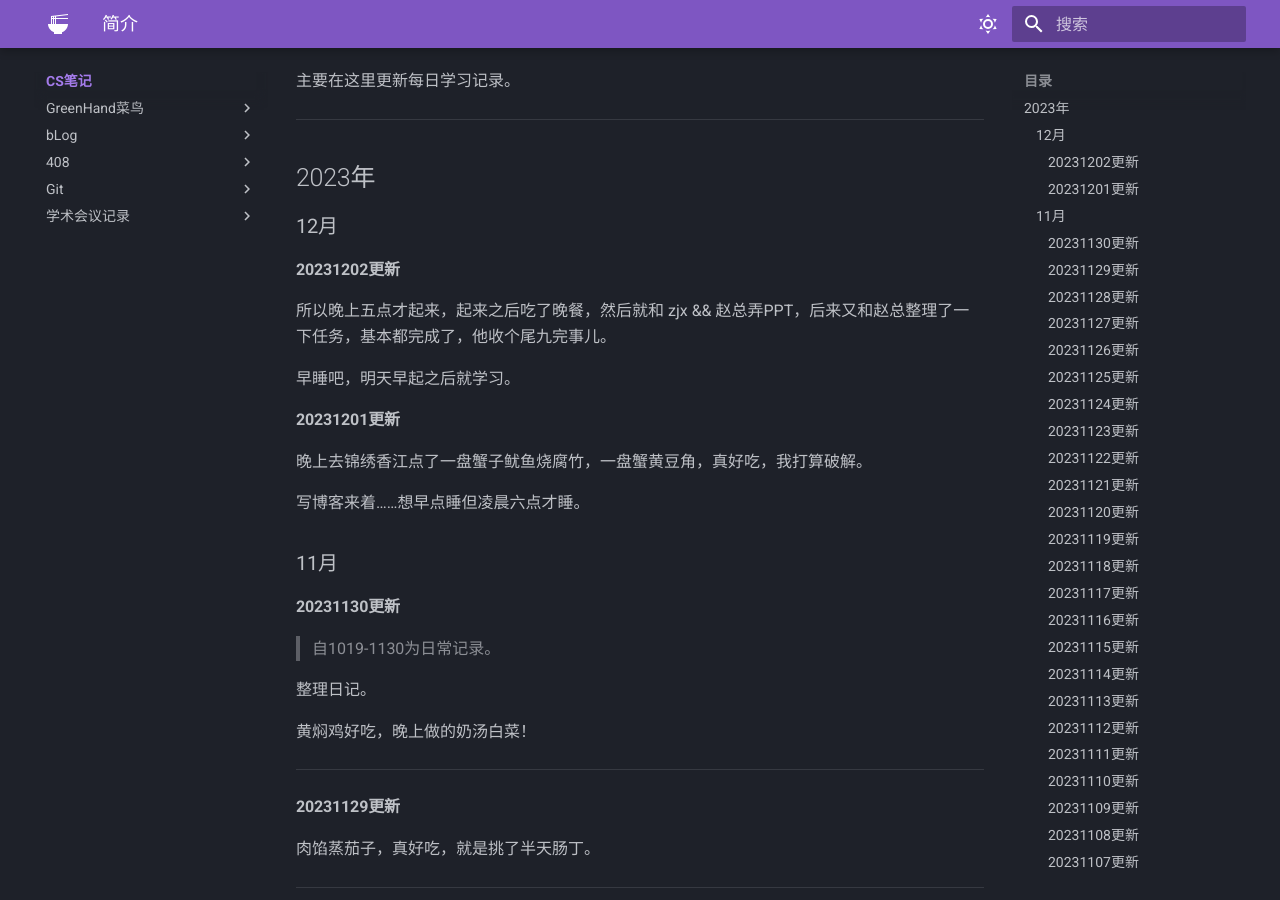
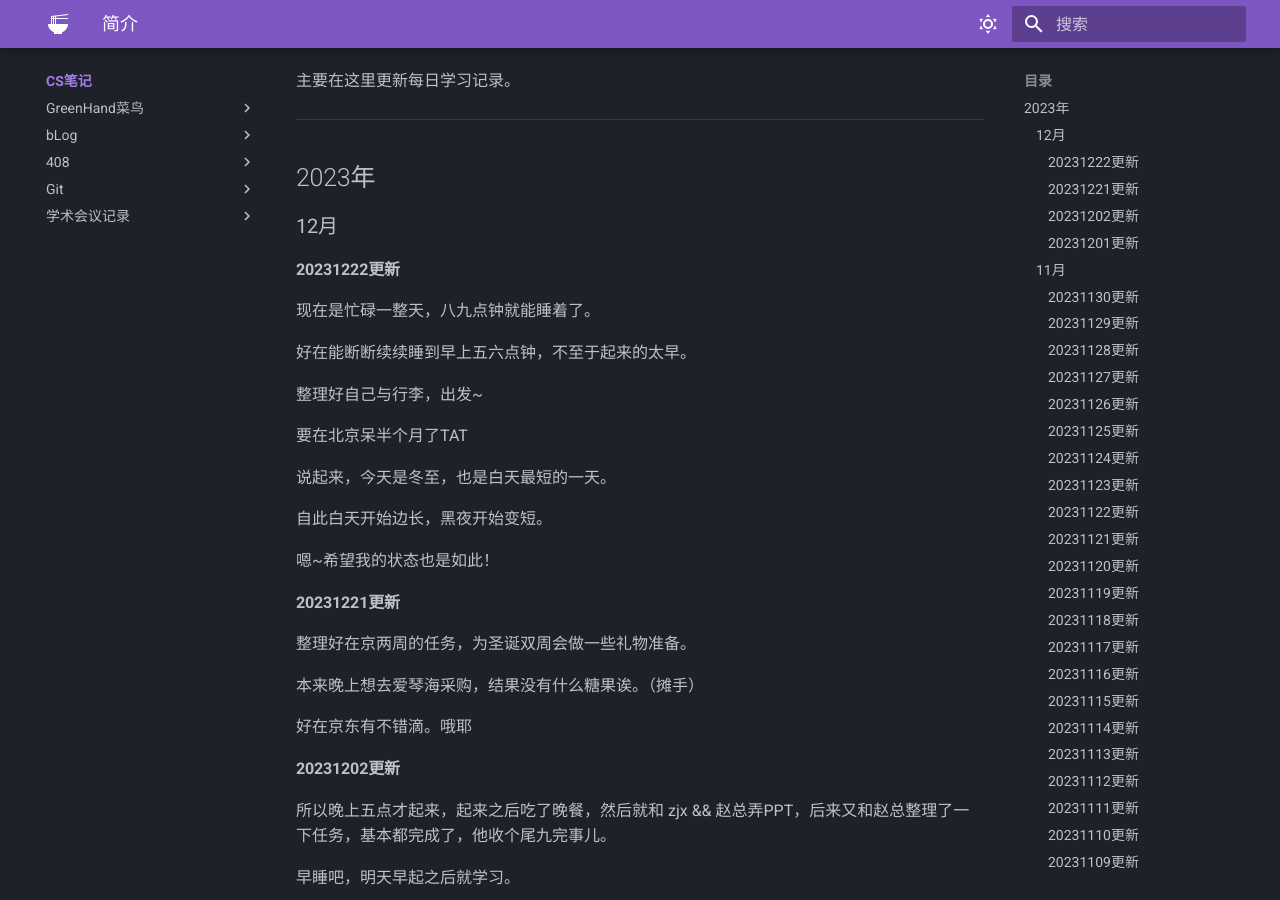
Before and after one commit to Haohahahaha/cs, an MkDocs documentation site: the page built from docs/index.md, in a window 1280 px wide and 900 px high, scrolled down 201 px. Built offline with MkDocs 1.6.1 and Material for MkDocs 9.7.7, drawn with Linux system fonts in a browser that asks for light colours.

Commit message:
2023-12-22_09:43:24 update

```diff
--- a/docs/index.md
+++ b/docs/index.md
@@ -9,6 +9,30 @@
 ## 2023年
 
 ### 12月
+
+#### 20231222更新
+
+现在是忙碌一整天，八九点钟就能睡着了。
+
+好在能断断续续睡到早上五六点钟，不至于起来的太早。
+
+整理好自己与行李，出发~
+
+要在北京呆半个月了TAT
+
+说起来，今天是冬至，也是白天最短的一天。
+
+自此白天开始边长，黑夜开始变短。
+
+嗯~希望我的状态也是如此！
+
+#### 20231221更新
+
+整理好在京两周的任务，为圣诞双周会做一些礼物准备。
+
+本来晚上想去爱琴海采购，结果没有什么糖果诶。（摊手）
+
+好在京东有不错滴。哦耶
 
 #### 20231202更新
 
```
